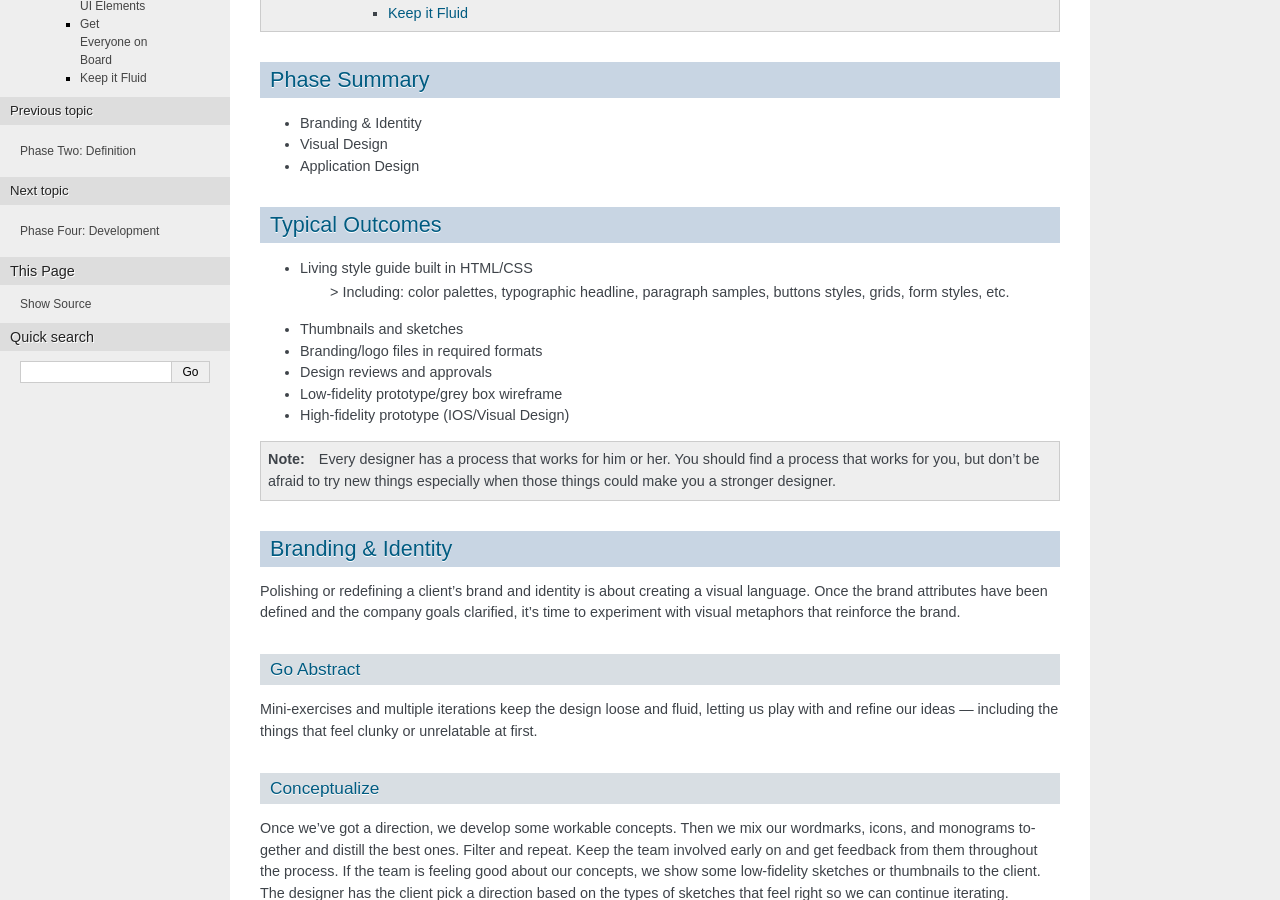
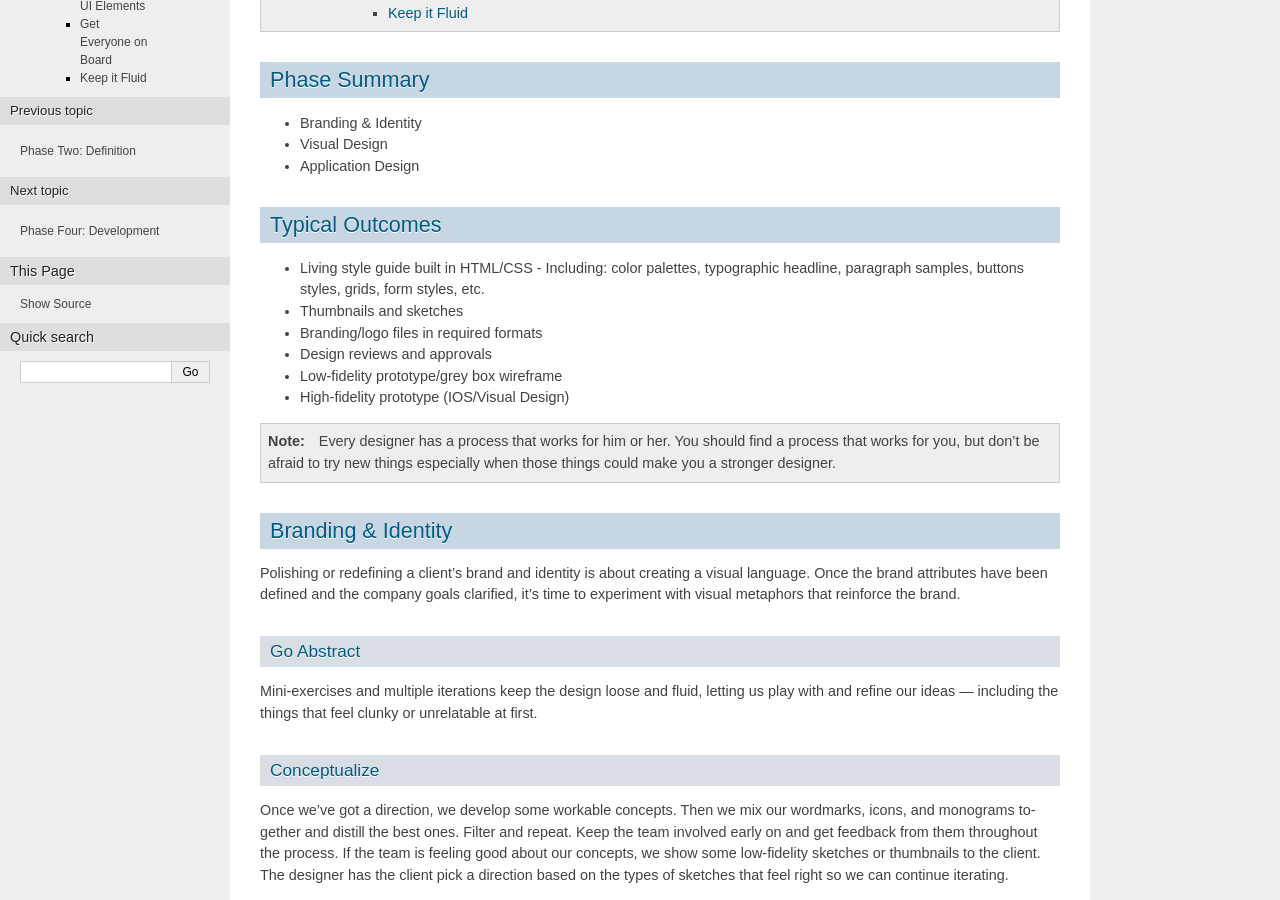
Before and after one commit to ngenworks/process.ngenworks.com, a Sphinx documentation site: the page built from docs/source/design.rst, in a window 1280 px wide and 900 px high, scrolled down 705 px. Built offline with Sphinx 7.4.7, drawn with Linux system fonts in a browser that asks for light colours; some of the changed lines change nothing that is shown.

Commit message:
Update design.rst

```diff
--- a/docs/source/design.rst
+++ b/docs/source/design.rst
@@ -22,7 +22,7 @@ Typical Outcomes
 ----------------
 
 * Living style guide built in HTML/CSS
-           > Including: color palettes, typographic headline, paragraph samples, buttons styles, grids, form styles, etc.
+  - Including: color palettes, typographic headline, paragraph samples, buttons styles, grids, form styles, etc.
 * Thumbnails and sketches
 * Branding/logo files in required formats
 * Design reviews and approvals
```
